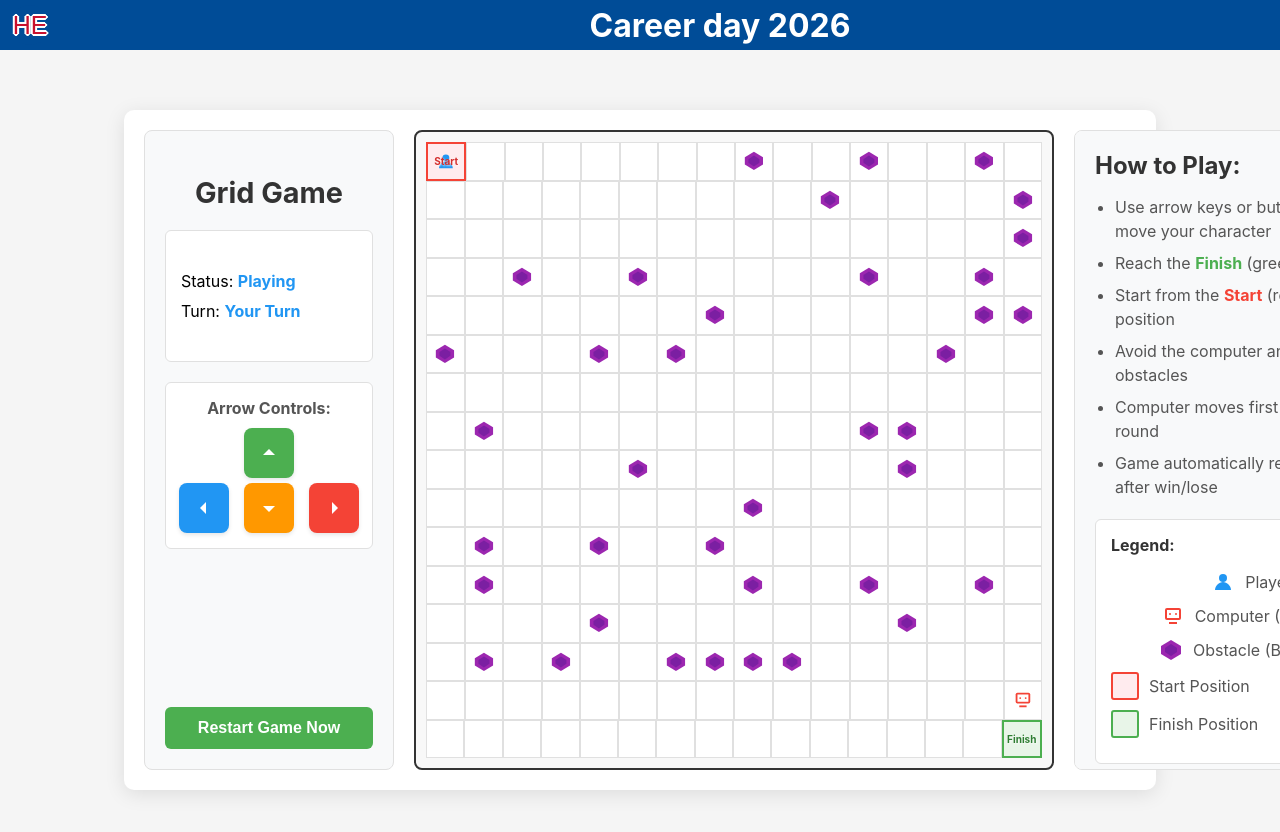
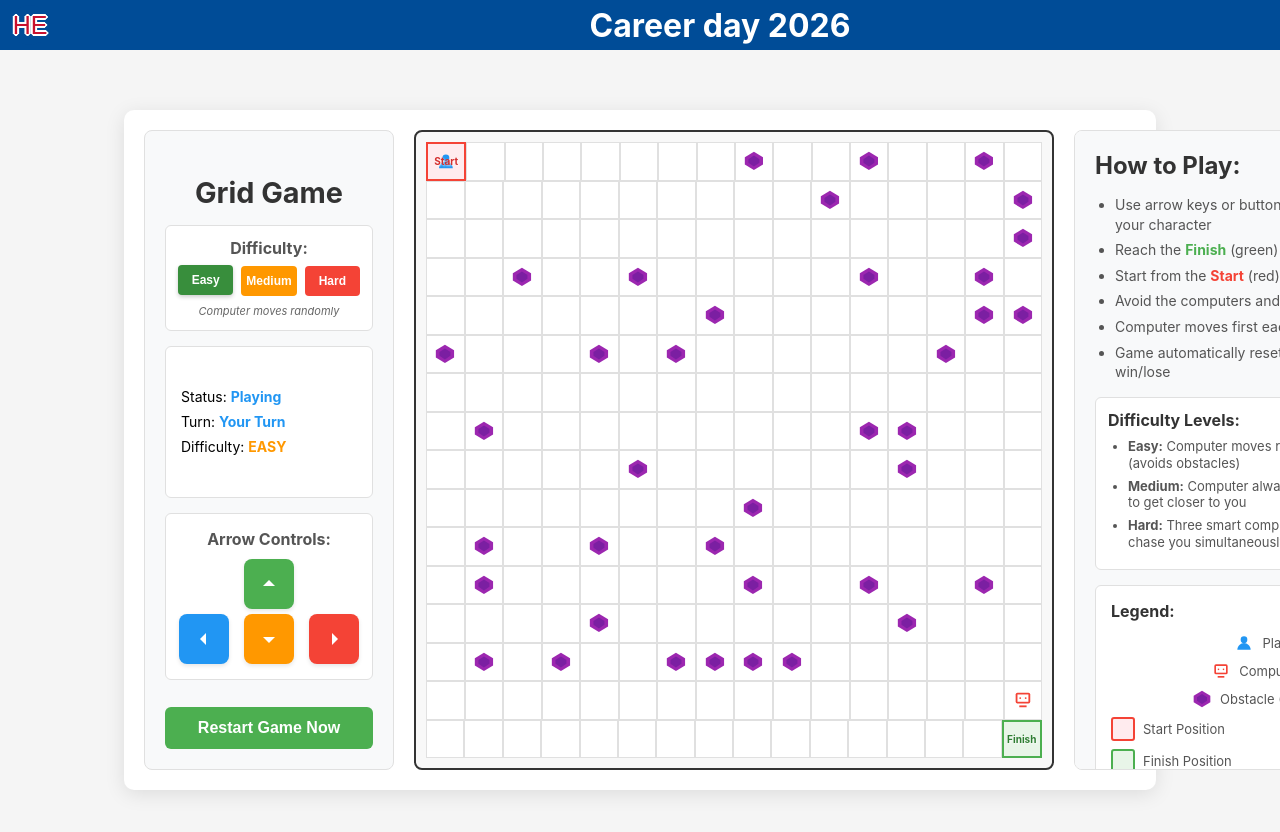
Before and after one commit to m17christiansen/career_day_AI_demo, a React (Create React App) app: page /grid-game in a window 1280 px wide. Shown: the top 832 px of the page. Built offline with nearby package versions, Linux system fonts and the light colour scheme.

Commit message:
improved GridGame

```diff
--- a/src/grid_game/GridGame.css
+++ b/src/grid_game/GridGame.css
@@ -68,34 +68,116 @@
 
 .game-controls h2 {
   color: #333;
-    margin-bottom: 20px;
+  margin-bottom: 15px;
   text-align: center;
   font-size: 1.8em;
 }
 
+/* Difficulty Controls */
+.difficulty-controls {
+  margin-bottom: 15px;
+  padding: 12px;
+  background-color: white;
+  border-radius: 6px;
+  border: 1px solid #e0e0e0;
+}
+
+.difficulty-label {
+  font-weight: bold;
+  margin-bottom: 8px;
+  color: #555;
+  text-align: center;
+}
+
+.difficulty-buttons {
+  display: flex;
+  gap: 8px;
+  margin-bottom: 8px;
+}
+
+.difficulty-btn {
+  flex: 1;
+  padding: 8px 5px;
+  border: none;
+  border-radius: 4px;
+  cursor: pointer;
+  font-size: 12px;
+  font-weight: bold;
+  transition: all 0.2s ease;
+}
+
+.difficulty-btn:hover {
+  transform: translateY(-1px);
+  box-shadow: 0 2px 4px rgba(0, 0, 0, 0.2);
+}
+
+.difficulty-btn.active {
+  transform: translateY(-1px);
+  box-shadow: 0 2px 4px rgba(0, 0, 0, 0.2);
+}
+
+.difficulty-btn:nth-child(1) {
+  background-color: #4CAF50;
+  color: white;
+}
+
+.difficulty-btn:nth-child(1).active {
+  background-color: #388E3C;
+}
+
+.difficulty-btn:nth-child(2) {
+  background-color: #FF9800;
+  color: white;
+}
+
+.difficulty-btn:nth-child(2).active {
+  background-color: #F57C00;
+}
+
+.difficulty-btn:nth-child(3) {
+  background-color: #f44336;
+  color: white;
+}
+
+.difficulty-btn:nth-child(3).active {
+  background-color: #D32F2F;
+}
+
+.difficulty-description {
+  font-size: 11px;
+  color: #666;
+  text-align: center;
+  font-style: italic;
+}
+
 .status-container {
-    margin-bottom: 20px;
+  margin-bottom: 15px;
   padding: 15px;
   background-color: white;
   border-radius: 6px;
   border: 1px solid #e0e0e0;
-    min-height: 100px;
+  min-height: 120px;
   display: flex;
   flex-direction: column;
   justify-content: center;
 }
 
 .status {
-    margin: 0 0 10px 0;
-    font-size: 16px;
+  margin: 0 0 8px 0;
+  font-size: 14px;
 }
 
 .turn-info {
-    margin: 0;
-    font-size: 16px;
+  margin: 0 0 8px 0;
+  font-size: 14px;
 }
 
-  .status-text, .turn-text {
+.difficulty-info {
+  margin: 0;
+  font-size: 14px;
+}
+
+.status-text, .turn-text, .difficulty-text {
   font-weight: bold;
 }
 
@@ -109,6 +191,10 @@
 
 .turn-info .turn-text {
   color: #2196F3;
+}
+
+.difficulty-info .difficulty-text {
+  color: #FF9800;
 }
 
 .game-over-message {
@@ -131,7 +217,7 @@
 
 /* Arrow Controls Styles */
 .arrow-controls {
-    margin-bottom: 20px;
+  margin-bottom: 15px;
   padding: 15px;
   background-color: white;
   border-radius: 6px;
@@ -344,14 +430,40 @@
 }
 
 .instructions ul {
-    margin: 0 0 20px 0;
+  margin: 0 0 15px 0;
   padding-left: 20px;
 }
 
 .instructions li {
-    margin: 8px 0;
-    line-height: 1.5;
+  margin: 6px 0;
+  line-height: 1.4;
   color: #555;
+  font-size: 14px;
+}
+
+.difficulty-info-section {
+  margin-bottom: 15px;
+  padding: 12px;
+  background-color: white;
+  border-radius: 6px;
+  border: 1px solid #e0e0e0;
+}
+
+.difficulty-info-section h4 {
+  margin-top: 0;
+  margin-bottom: 8px;
+  color: #333;
+  font-size: 16px;
+}
+
+.difficulty-info-section ul {
+  margin: 0;
+  padding-left: 20px;
+}
+
+.difficulty-info-section li {
+  font-size: 13px;
+  line-height: 1.3;
 }
 
 .start-text {
@@ -373,29 +485,30 @@
 
 .legend h4 {
   margin-top: 0;
-    margin-bottom: 15px;
+  margin-bottom: 12px;
   color: #333;
+  font-size: 16px;
 }
 
 .legend-item {
   display: flex;
   align-items: center;
-    margin-bottom: 10px;
+  margin-bottom: 8px;
 }
 
 .legend-item .cell-icon {
-    width: 24px !important;
-    height: 24px !important;
-    max-width: 24px !important;
-    max-height: 24px !important;
-    margin-right: 10px;
+  width: 20px !important;
+  height: 20px !important;
+  max-width: 20px !important;
+  max-height: 20px !important;
+  margin-right: 8px;
   flex-shrink: 0;
 }
 
 .legend-color {
-    width: 24px;
-    height: 24px;
-    margin-right: 10px;
+  width: 20px;
+  height: 20px;
+  margin-right: 8px;
   border: 2px solid #333;
   border-radius: 3px;
 }
@@ -413,12 +526,13 @@
 .legend-item span {
   color: #555;
   white-space: nowrap;
+  font-size: 13px;
 }
 
 /* Responsive design */
 @media (max-width: 1024px) {
   .grid-game {
-      grid-template-columns: 200px 1fr 250px;
+    grid-template-columns: 220px 1fr 280px;
     gap: 15px;
     padding: 15px;
   }
@@ -465,6 +579,15 @@
     width: 20px;
     height: 20px;
   }
+
+  .difficulty-buttons {
+    gap: 6px;
+  }
+
+  .difficulty-btn {
+    padding: 6px 3px;
+    font-size: 11px;
+  }
 }
 
 @media (max-width: 480px) {
@@ -508,6 +631,11 @@
     width: 18px;
     height: 18px;
   }
+
+  .difficulty-btn {
+    padding: 5px 2px;
+    font-size: 10px;
+  }
 }
 
 /* Ensure grid cells don't overflow */
--- a/src/grid_game/gridGame.jsx
+++ b/src/grid_game/gridGame.jsx
@@ -8,11 +8,14 @@ const GridGame = () => {
   const [grid, setGrid] = useState([]);
   const [playerPos, setPlayerPos] = useState({ x: 0, y: 0 });
   const [computerPos, setComputerPos] = useState({ x: 15, y: 15 });
+  const [computer2Pos, setComputer2Pos] = useState({ x: 7, y: 7 });
+  const [computer3Pos, setComputer3Pos] = useState({ x: 8, y: 8 });
   const [gameStatus, setGameStatus] = useState('playing');
   const [turn, setTurn] = useState('computer');
   const [obstacles, setObstacles] = useState([]);
   const [gameOverMessage, setGameOverMessage] = useState('');
   const [showConfetti, setShowConfetti] = useState(false);
+  const [difficulty, setDifficulty] = useState('easy');
 
   // Simple SVG Icons
   const PlayerIcon = () => (
@@ -29,6 +32,26 @@ const GridGame = () => {
       <circle cx="9" cy="10" r="1" fill="#f44336" />
       <circle cx="15" cy="10" r="1" fill="#f44336" />
       <rect x="8" y="18" width="8" height="2" fill="#f44336" />
+    </svg>
+  );
+
+  const Computer2Icon = () => (
+    <svg viewBox="0 0 24 24" className="cell-icon">
+      <rect x="4" y="4" width="16" height="12" rx="2" fill="#FF9800" />
+      <rect x="6" y="6" width="12" height="8" fill="#fff" />
+      <circle cx="9" cy="10" r="1" fill="#FF9800" />
+      <circle cx="15" cy="10" r="1" fill="#FF9800" />
+      <rect x="8" y="18" width="8" height="2" fill="#FF9800" />
+    </svg>
+  );
+
+  const Computer3Icon = () => (
+    <svg viewBox="0 0 24 24" className="cell-icon">
+      <rect x="4" y="4" width="16" height="12" rx="2" fill="#9C27B0" />
+      <rect x="6" y="6" width="12" height="8" fill="#fff" />
+      <circle cx="9" cy="10" r="1" fill="#9C27B0" />
+      <circle cx="15" cy="10" r="1" fill="#9C27B0" />
+      <rect x="8" y="18" width="8" height="2" fill="#9C27B0" />
     </svg>
   );
 
@@ -93,13 +116,47 @@ const GridGame = () => {
     );
   };
 
+  // Calculate Manhattan distance
+  const manhattanDistance = (pos1, pos2) => {
+    return Math.abs(pos1.x - pos2.x) + Math.abs(pos1.y - pos2.y);
+  };
+
+  // Check if position is valid (not obstacle, not another computer, within bounds)
+  const isValidPosition = useCallback((x, y, occupiedPositions = []) => {
+    // Check bounds
+    if (x < 0 || x >= GRID_SIZE || y < 0 || y >= GRID_SIZE) {
+      return false;
+    }
+
+    // Check for obstacle
+    if (grid[y] && grid[y][x] === 'obstacle') {
+      return false;
+    }
+
+    // Check if position is occupied by another computer or player
+    const isOccupied = occupiedPositions.some(pos => pos.x === x && pos.y === y);
+    if (isOccupied) {
+      return false;
+    }
+
+    return true;
+  }, [grid]);
+
   // Initialize the game
   const initializeGame = useCallback(() => {
     const newGrid = Array(GRID_SIZE).fill().map(() => Array(GRID_SIZE).fill('empty'));
 
     // Set start and end positions
     newGrid[0][0] = 'player';
+
+    // Set computer positions based on difficulty
+    if (difficulty === 'hard') {
+      newGrid[GRID_SIZE - 1][GRID_SIZE - 1] = 'computer1';
+      newGrid[7][7] = 'computer2';
+      newGrid[8][8] = 'computer3';
+    } else {
       newGrid[GRID_SIZE - 1][GRID_SIZE - 1] = 'computer';
+    }
 
     // Generate obstacles
     const newObstacles = [];
@@ -110,9 +167,14 @@ const GridGame = () => {
       const x = Math.floor(Math.random() * GRID_SIZE);
       const y = Math.floor(Math.random() * GRID_SIZE);
 
-      if ((x === 0 && y === 0) || (x === GRID_SIZE - 1 && y === GRID_SIZE - 1) ||
+      // Don't place obstacles on start/end positions or where computers are
+      const isOccupied = (x === 0 && y === 0) ||
+        (x === GRID_SIZE - 1 && y === GRID_SIZE - 1) ||
+        (difficulty === 'hard' && ((x === 7 && y === 7) || (x === 8 && y === 8))) ||
         (x === 1 && y === 0) || (x === 0 && y === 1) ||
-          (x === GRID_SIZE - 2 && y === GRID_SIZE - 1) || (x === GRID_SIZE - 1 && y === GRID_SIZE - 2)) {
+        (x === GRID_SIZE - 2 && y === GRID_SIZE - 1) || (x === GRID_SIZE - 1 && y === GRID_SIZE - 2);
+
+      if (isOccupied) {
         continue;
       }
 
@@ -127,24 +189,22 @@ const GridGame = () => {
     setObstacles(newObstacles);
     setPlayerPos({ x: 0, y: 0 });
     setComputerPos({ x: GRID_SIZE - 1, y: GRID_SIZE - 1 });
+
+    if (difficulty === 'hard') {
+      setComputer2Pos({ x: 7, y: 7 });
+      setComputer3Pos({ x: 8, y: 8 });
+    }
+
     setGameStatus('playing');
     setTurn('computer');
     setGameOverMessage('');
     setShowConfetti(false);
-  }, []);
+  }, [difficulty]);
 
-  // Initialize on mount
+  // Initialize on mount and when difficulty changes
   useEffect(() => {
     initializeGame();
   }, [initializeGame]);
-
-  const isValidPosition = (x, y) => {
-    return x >= 0 && x < GRID_SIZE && y >= 0 && y < GRID_SIZE && grid[y][x] !== 'obstacle';
-  };
-
-  const manhattanDistance = (pos1, pos2) => {
-    return Math.abs(pos1.x - pos2.x) + Math.abs(pos1.y - pos2.y);
-  };
 
   // Handle game over and reset
   const handleGameOver = useCallback((message, isWin = false) => {
@@ -161,57 +221,167 @@ const GridGame = () => {
     }, 2000);
   }, [initializeGame]);
 
+  // Improved computer AI for different difficulties
+  const getComputerMove = useCallback((currentPos, targetPos, occupiedPositions = [], avoidMovingAway = false) => {
+    const directions = [
+      { dx: 0, dy: -1, name: 'up' },
+      { dx: 1, dy: 0, name: 'right' },
+      { dx: 0, dy: 1, name: 'down' },
+      { dx: -1, dy: 0, name: 'left' }
+    ];
+
+    // Get all valid moves (not obstacles, not occupied by other entities)
+    const validMoves = directions
+      .map(({ dx, dy, name }) => ({
+        x: currentPos.x + dx,
+        y: currentPos.y + dy,
+        name,
+        distance: manhattanDistance({ x: currentPos.x + dx, y: currentPos.y + dy }, targetPos)
+      }))
+      .filter(move => isValidPosition(move.x, move.y, [...occupiedPositions, playerPos]));
+
+    if (validMoves.length === 0) {
+      return null; // No valid moves
+    }
+
+    // For medium/hard difficulty: prioritize moves that get closer
+    if (avoidMovingAway) {
+      const currentDistance = manhattanDistance(currentPos, targetPos);
+      const closerMoves = validMoves.filter(move => move.distance < currentDistance);
+
+      if (closerMoves.length > 0) {
+        // Choose the move that gets closest
+        const bestMove = closerMoves.reduce((best, current) =>
+          current.distance < best.distance ? current : best
+        );
+        return { x: bestMove.x, y: bestMove.y };
+      }
+
+      // If no closer moves, try to maintain same distance
+      const sameDistanceMoves = validMoves.filter(move => move.distance === currentDistance);
+      if (sameDistanceMoves.length > 0) {
+        // Randomly choose from same-distance moves
+        const randomIndex = Math.floor(Math.random() * sameDistanceMoves.length);
+        const chosenMove = sameDistanceMoves[randomIndex];
+        return { x: chosenMove.x, y: chosenMove.y };
+      }
+    }
+
+    // For easy difficulty or when no good moves found
+    // Choose randomly from valid moves
+    const randomIndex = Math.floor(Math.random() * validMoves.length);
+    const chosenMove = validMoves[randomIndex];
+    return { x: chosenMove.x, y: chosenMove.y };
+  }, [isValidPosition, playerPos]);
+
   const computerMove = useCallback(() => {
     if (gameStatus !== 'playing' || turn !== 'computer') return;
 
-    const directions = [
-      { dx: 0, dy: -1 }, { dx: 1, dy: 0 },
-      { dx: 0, dy: 1 }, { dx: -1, dy: 0 }
+    const newGrid = [...grid];
+    let playerCaught = false;
+
+    // For hard difficulty: plan all moves first, then execute
+    if (difficulty === 'hard') {
+      // Get planned moves for all computers
+      const plannedMoves = [];
+
+      // Plan move for computer 1 (red)
+      const computer1Move = getComputerMove(
+        computerPos,
+        playerPos,
+        [computer2Pos, computer3Pos], // Avoid other computers
+        true
+      );
+      plannedMoves.push({
+        originalPos: computerPos,
+        move: computer1Move,
+        type: 'computer1',
+        setter: setComputerPos
+      });
+
+      // Plan move for computer 2 (orange) - avoid planned computer1 move
+      const occupiedForComputer2 = [
+        computer3Pos,
+        ...(computer1Move ? [computer1Move] : [computerPos]) // Avoid computer1's new position
       ];
+      const computer2Move = getComputerMove(
+        computer2Pos,
+        playerPos,
+        occupiedForComputer2,
+        true
+      );
+      plannedMoves.push({
+        originalPos: computer2Pos,
+        move: computer2Move,
+        type: 'computer2',
+        setter: setComputer2Pos
+      });
 
-    let bestMove = null;
-    let bestDistance = manhattanDistance(computerPos, playerPos);
-    const shuffledDirections = [...directions].sort(() => Math.random() - 0.5);
+      // Plan move for computer 3 (purple) - avoid planned moves of other computers
+      const occupiedForComputer3 = [
+        ...(computer1Move ? [computer1Move] : [computerPos]),
+        ...(computer2Move ? [computer2Move] : [computer2Pos])
+      ];
+      const computer3Move = getComputerMove(
+        computer3Pos,
+        playerPos,
+        occupiedForComputer3,
+        true
+      );
+      plannedMoves.push({
+        originalPos: computer3Pos,
+        move: computer3Move,
+        type: 'computer3',
+        setter: setComputer3Pos
+      });
 
-    shuffledDirections.forEach(({ dx, dy }) => {
-      const newX = computerPos.x + dx;
-      const newY = computerPos.y + dy;
+      // Execute all planned moves
+      plannedMoves.forEach(({ originalPos, move, type, setter }) => {
+        if (move) {
+          // Clear old position
+          newGrid[originalPos.y][originalPos.x] = 'empty';
 
-      if (isValidPosition(newX, newY)) {
-        const newDistance = manhattanDistance({ x: newX, y: newY }, playerPos);
-        if (newDistance < bestDistance || bestMove === null) {
-          bestDistance = newDistance;
-          bestMove = { x: newX, y: newY };
+          // Set new position
+          newGrid[move.y][move.x] = type;
+
+          // Update position state
+          setter(move);
+
+          // Check if caught player
+          if (move.x === playerPos.x && move.y === playerPos.y) {
+            playerCaught = true;
           }
         }
       });
+    } else {
+      // For easy/medium: just move the main computer
+      const occupiedPositions = difficulty === 'medium' ? [] : [];
+      const mainComputerMove = getComputerMove(
+        computerPos,
+        playerPos,
+        occupiedPositions,
+        difficulty === 'medium' || difficulty === 'hard'
+      );
 
-    if (!bestMove) {
-      shuffledDirections.forEach(({ dx, dy }) => {
-        const newX = computerPos.x + dx;
-        const newY = computerPos.y + dy;
-        if (isValidPosition(newX, newY) && !bestMove) {
-          bestMove = { x: newX, y: newY };
+      if (mainComputerMove) {
+        newGrid[computerPos.y][computerPos.x] = 'empty';
+        newGrid[mainComputerMove.y][mainComputerMove.x] = 'computer';
+        setComputerPos(mainComputerMove);
+
+        if (mainComputerMove.x === playerPos.x && mainComputerMove.y === playerPos.y) {
+          playerCaught = true;
         }
-      });
+      }
     }
 
-    if (bestMove) {
-      const newGrid = [...grid];
-      newGrid[computerPos.y][computerPos.x] = 'empty';
-      newGrid[bestMove.y][bestMove.x] = 'computer';
+    setGrid(newGrid);
 
-      setGrid(newGrid);
-      setComputerPos(bestMove);
-
-      // Check if computer caught the player
-      if (bestMove.x === playerPos.x && bestMove.y === playerPos.y) {
+    if (playerCaught) {
       handleGameOver('Computer caught you! Game resetting...', false);
     } else {
       setTurn('player');
     }
-    }
-  }, [computerPos, playerPos, grid, gameStatus, turn, handleGameOver]);
+  }, [computerPos, computer2Pos, computer3Pos, playerPos, grid, gameStatus, turn, difficulty, getComputerMove, handleGameOver]);
 
   const playerMove = (dx, dy) => {
     if (gameStatus !== 'playing' || turn !== 'player') return;
@@ -219,7 +389,12 @@ const GridGame = () => {
     const newX = playerPos.x + dx;
     const newY = playerPos.y + dy;
 
-    if (isValidPosition(newX, newY)) {
+    // Player can't move onto obstacles or computers
+    const occupiedPositions = difficulty === 'hard'
+      ? [computerPos, computer2Pos, computer3Pos]
+      : [computerPos];
+
+    if (isValidPosition(newX, newY, occupiedPositions)) {
       const newGrid = [...grid];
       newGrid[playerPos.y][playerPos.x] = 'empty';
       newGrid[newY][newX] = 'player';
@@ -256,6 +431,11 @@ const GridGame = () => {
     }
   };
 
+  // Handle difficulty change
+  const handleDifficultyChange = (newDifficulty) => {
+    setDifficulty(newDifficulty);
+  };
+
   useEffect(() => {
     const handleKeyPress = (e) => {
       if (turn !== 'player') return;
@@ -279,10 +459,10 @@ const GridGame = () => {
   }, [turn, gameStatus, computerMove]);
 
   const renderCell = (x, y) => {
-    const cellType = grid[y][x];
+    const cellType = grid[y] && grid[y][x];
     let icon = null;
     let label = null;
-    let cellClass = `grid-cell ${cellType}`;
+    let cellClass = `grid-cell ${cellType || 'empty'}`;
 
     // Add special classes for start and finish cells
     if (x === 0 && y === 0) {
@@ -298,7 +478,14 @@ const GridGame = () => {
         icon = <PlayerIcon />;
         break;
       case 'computer':
+      case 'computer1':
         icon = <ComputerIcon />;
+        break;
+      case 'computer2':
+        icon = <Computer2Icon />;
+        break;
+      case 'computer3':
+        icon = <Computer3Icon />;
         break;
       case 'obstacle':
         icon = <ObstacleIcon />;
@@ -324,6 +511,36 @@ const GridGame = () => {
       <div className="grid-game">
         <div className="game-controls">
           <h2>Grid Game</h2>
+
+          <div className="difficulty-controls">
+            <div className="difficulty-label">Difficulty:</div>
+            <div className="difficulty-buttons">
+              <button
+                className={`difficulty-btn ${difficulty === 'easy' ? 'active' : ''}`}
+                onClick={() => handleDifficultyChange('easy')}
+              >
+                Easy
+              </button>
+              <button
+                className={`difficulty-btn ${difficulty === 'medium' ? 'active' : ''}`}
+                onClick={() => handleDifficultyChange('medium')}
+              >
+                Medium
+              </button>
+              <button
+                className={`difficulty-btn ${difficulty === 'hard' ? 'active' : ''}`}
+                onClick={() => handleDifficultyChange('hard')}
+              >
+                Hard
+              </button>
+            </div>
+            <div className="difficulty-description">
+              {difficulty === 'easy' && 'Computer moves randomly'}
+              {difficulty === 'medium' && 'Computer always tries to get closer'}
+              {difficulty === 'hard' && 'Three smart computers chase you!'}
+            </div>
+          </div>
+
           <div className="status-container">
             {gameOverMessage ? (
               <div className="game-over-message">
@@ -340,6 +557,9 @@ const GridGame = () => {
                   Turn: <span className="turn-text">
                     {turn === 'player' ? 'Your Turn' : 'Computer Thinking...'}
                   </span>
+                </p>
+                <p className="difficulty-info">
+                  Difficulty: <span className="difficulty-text">{difficulty.toUpperCase()}</span>
                 </p>
               </>
             )}
@@ -404,10 +624,20 @@ const GridGame = () => {
             <li>Use arrow keys or buttons to move your character</li>
             <li>Reach the <span className="finish-text">Finish</span> (green) to win</li>
             <li>Start from the <span className="start-text">Start</span> (red) position</li>
-            <li>Avoid the computer and obstacles</li>
+            <li>Avoid the computers and obstacles</li>
             <li>Computer moves first each round</li>
             <li>Game automatically resets after win/lose</li>
           </ul>
+
+          <div className="difficulty-info-section">
+            <h4>Difficulty Levels:</h4>
+            <ul>
+              <li><strong>Easy:</strong> Computer moves randomly (avoids obstacles)</li>
+              <li><strong>Medium:</strong> Computer always tries to get closer to you</li>
+              <li><strong>Hard:</strong> Three smart computers chase you simultaneously!</li>
+            </ul>
+          </div>
+
           <div className="legend">
             <h4>Legend:</h4>
             <div className="legend-item">
@@ -416,8 +646,20 @@ const GridGame = () => {
             </div>
             <div className="legend-item">
               <ComputerIcon />
-              <span>Computer (Enemy)</span>
+              <span>Computer (Red)</span>
             </div>
+            {difficulty === 'hard' && (
+              <>
+                <div className="legend-item">
+                  <Computer2Icon />
+                  <span>Computer (Orange)</span>
+                </div>
+                <div className="legend-item">
+                  <Computer3Icon />
+                  <span>Computer (Purple)</span>
+                </div>
+              </>
+            )}
             <div className="legend-item">
               <ObstacleIcon />
               <span>Obstacle (Blocked)</span>
```
Lines whose indentation alone changed are shown as unchanged.
